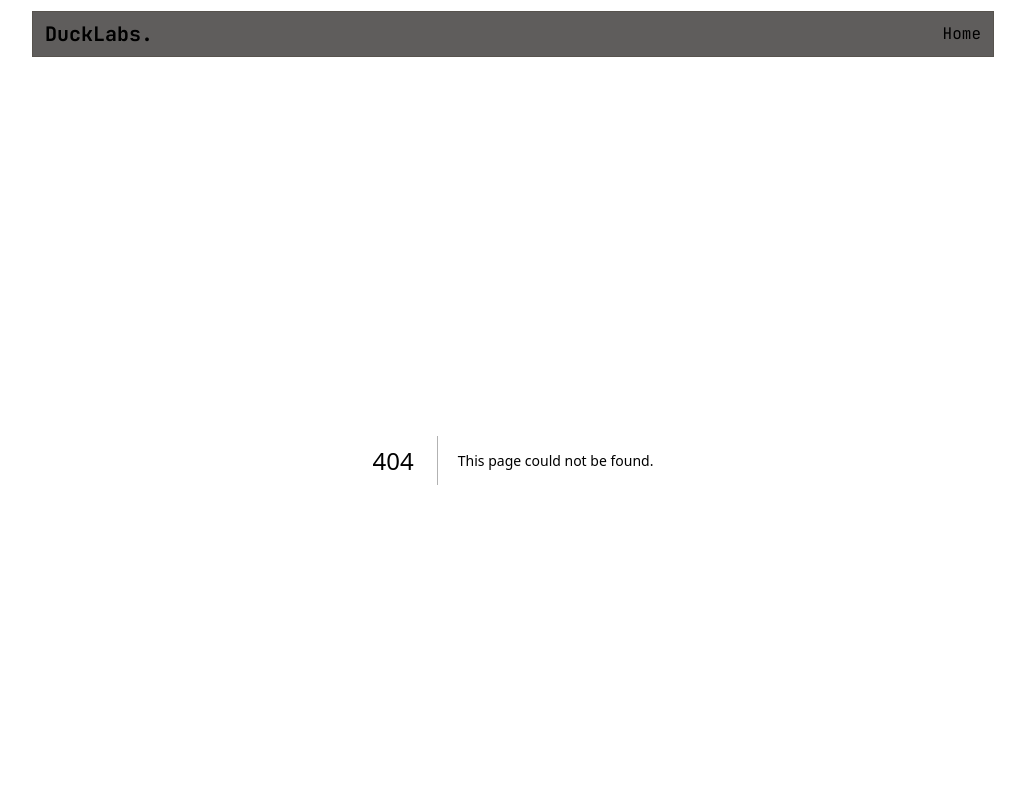
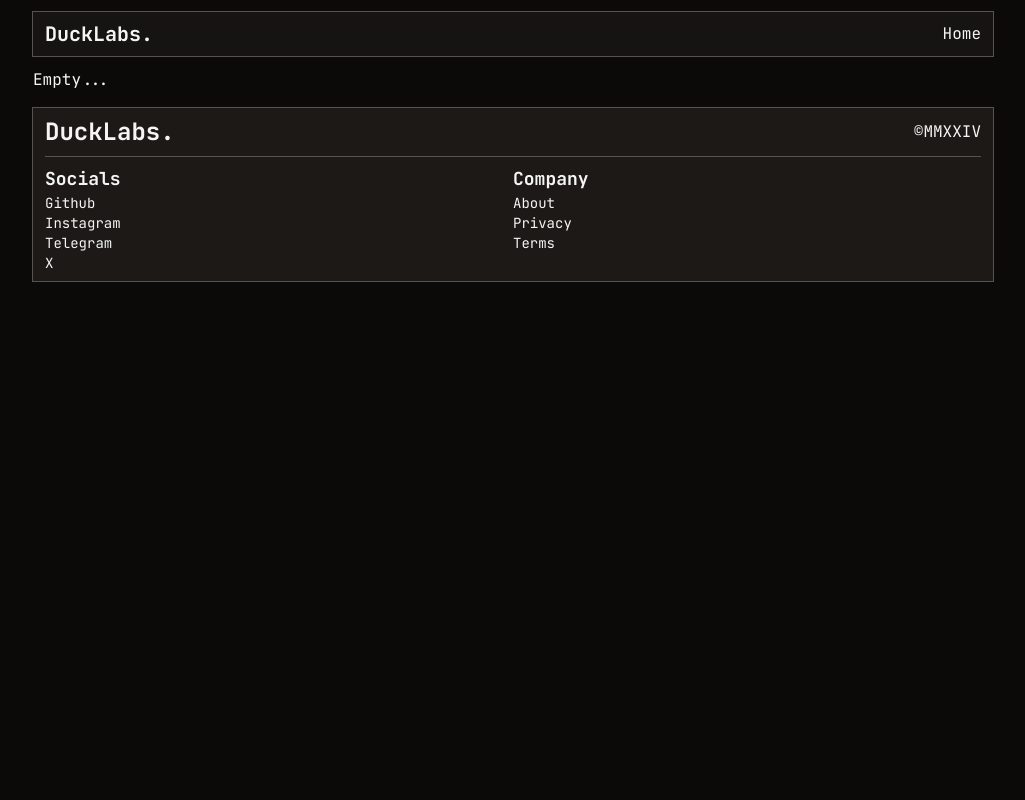
Before and after one commit to xarzoa/ducklabs, a Next.js app: page /about in a window 1280 px wide. Before the commit this address had no page. Shown: the top 800 px of the page, without its empty margins (127-1152 px from the left). Built offline with nearby package versions, Linux system fonts and the light colour scheme.

Commit message:
some random updates

```diff
--- /dev/null
+++ b/app/about/page.tsx
@@ -0,0 +1,3 @@
+export default function About() {
+  return <div>Empty...</div>;
+}
--- /dev/null
+++ b/app/global-error.tsx
@@ -0,0 +1,29 @@
+"use client";
+
+export default function GlobalError({
+  error,
+  reset,
+}: {
+  error: Error & { digest?: string };
+  reset: () => void;
+}) {
+  console.log(error);
+  return (
+    <html lang="en">
+      <body>
+        <div className="min-h-screen w-full grid place-items-center">
+          <div>
+            <h2 className="text-2xl">Something went wrong!</h2>
+            <button
+              onClick={() => reset()}
+              type="button"
+              className="p-2 ml-1 bg-stone-800 ring-1 ring-offset-0 focus:ring-stone-100 ring-stone-600 min-w-[110px] h-10 grid place-items-center"
+            >
+              Try again
+            </button>
+          </div>
+        </div>
+      </body>
+    </html>
+  );
+}
--- a/app/layout.tsx
+++ b/app/layout.tsx
@@ -21,8 +21,8 @@ const dmSans = DM_Sans({
 });
 
 export const metadata: Metadata = {
-  title: "DuckLabs - We innovate.",
-  description: "Generative AI is the future. We are building the future.",
+  title: "DuckLabs - We build for the future.",
+  description: "Generative AI is the future. We are building for the future.",
 };
 
 export const viewport = {
@@ -43,7 +43,7 @@ export default function RootLayout({
         <ThemeProvider forcedTheme="dark" attribute="class" defaultTheme="dark">
           <Header />
           <div className="flex items-center justify-center">
-            <div className="md:w-[75%] w-full">{children}</div>
+            <div className="md:w-[75%] w-full px-2 md:p-0">{children}</div>
           </div>
           <Toaster
             theme="dark"
--- /dev/null
+++ b/app/legal/privacy/page.tsx
@@ -0,0 +1,3 @@
+export default function Privacy() {
+  return <div>Empty...</div>;
+}
--- /dev/null
+++ b/app/legal/terms/page.tsx
@@ -0,0 +1,3 @@
+export default function Terms() {
+  return <div>Empty...</div>;
+}
--- /dev/null
+++ b/app/not-found.tsx
@@ -0,0 +1,22 @@
+import Link from "next/link";
+
+export default function NotFound() {
+  return (
+    <div className="h-[70vh] grid place-items-center">
+      <div className="relative">
+        <div className="h-10 w-5 bg-white blur-xl absolute -z-10" />
+        <div className="text-center bg-stone-800/50 backdrop-blur-sm p-2 border border-stone-600">
+          <h2 className="text-2xl font-bold">Page Not Found!</h2>
+          <p className="text-stone-300">Could not find requested resource.</p>
+          <Link
+            href="/"
+            className="p-2 mt-2 bg-stone-800 ring-1 ring-offset-0 focus:ring-stone-100 ring-stone-600 grid place-items-center"
+          >
+            Return Home
+          </Link>
+        </div>
+        <div className="h-10 w-5 bg-white blur-xl absolute -z-10 right-0 bottom-2" />
+      </div>
+    </div>
+  );
+}
--- a/app/page.tsx
+++ b/app/page.tsx
@@ -9,20 +9,24 @@ export default function Home() {
         <div className="w-4 h-36 absolute bg-white blur-2xl -z-20 -bottom-16 right-36 -rotate-[35deg]" />
         <div className="text-center">
           <div className="my-24 mx-8">
-            <div className="text-3xl font-bold backdrop-blur-sm p-2">Yet another AI?</div>
-            <div className="text-stone-300">No! We build with FOSS, for humans!</div>
+            <div className="text-3xl font-bold backdrop-blur-sm p-2">We build for the future.</div>
+            <div className="text-stone-300">AI is not the future, It's a piece of it!</div>
           </div>
           <NewsLetter />
         </div>
       </div>
-      <div className="grid grid-cols-1 md:grid-cols-2 m-2 p-2 gap-2">
-        <div className="backdrop-blur-sm rotate-2 p-2 bg-stone-900/50">We build apps, bots, for web and you!</div>
+      <div className="grid grid-cols-1 md:grid-cols-2 m-2 p-2 gap-6">
+        <div className="backdrop-blur-sm rotate-2 p-2 bg-stone-900/50">
+          We build apps, bots, and tools for web and you!
+        </div>
         <div className="backdrop-blur-sm -rotate-2 p-2 bg-stone-900/50">
-          We are passionate about making discord and telegram bots.
+          Yes, We love ducks. And yes course, we pet ducks too.
         </div>
-        <div className="backdrop-blur-sm rotate-2 p-2 bg-stone-900/50">We made whisp. A stanger chat site.</div>
         <div className="backdrop-blur-sm rotate-2 p-2 bg-stone-900/50">
-          We made the GooseAI. One of the most advanced AI telegram bots.
+          Did you know, AI is just a fancy pharse? and we still isn't there yet.
+        </div>
+        <div className="backdrop-blur-sm rotate-2 p-2 bg-stone-900/50">
+          Did you know? We made the GooseAI. One of the most advanced AI telegram bots.
         </div>
       </div>
     </main>
--- a/app/projects/page.tsx
+++ b/app/projects/page.tsx
@@ -34,10 +34,10 @@ const projects = [
 export default function Projects() {
   return (
     <main>
-      <div className="grid grid-cols-1 md:grid-cols-2 gap-2 m-2 md:m-0">
+      <div className="grid grid-cols-1 md:grid-cols-2 gap-2">
         {projects.map((project) => (
           <div key={project.name} className="bg-stone-900/70 p-2 ring-1 ring-stone-600 ">
-            <div className="flex gap-2">
+            <div className="flex gap-2 items-center">
               <h2 className="font-bold">{project.name}</h2>
               <div
                 className={`h-4 px-[2px] text-xs ring-1 ring-offset-0 ${project.status ? "bg-stone-50 ring-white text-stone-900" : "bg-stone-400 ring-stone-300"}`}
--- a/components/footer.tsx
+++ b/components/footer.tsx
@@ -2,26 +2,27 @@ import Link from "next/link";
 
 export default function Header() {
   return (
-    <div className="flex justify-center">
-      <footer className="px-3 py-2 bg-stone-900 md:w-[75%] w-full duration-300 ring-1 ring-stone-600 mt-4">
-        <div className="flex items-center justify-between gap-6">
+    <div className="flex justify-center mx-2 md:m-0">
+      <footer className="px-3 py-2 bg-stone-900 md:w-[75%] w-full duration-300 ring-1 ring-stone-600 mt-4 space-y-2">
+        <div className="flex items-center justify-between">
           <div className="text-2xl font-bold">DuckLabs.</div> <div>©MMXXIV</div>
         </div>
-        <div className="grid grid-cols-3 mt-3">
+        <div className="h-[1px] w-full bg-stone-600" />
+        <div className="grid grid-cols-2">
           <div>
             <h2 className="text-lg font-bold">Socials</h2>
             <ul className="text-sm">
               <li>
+                <a href="https://github.com/labsduck">Github</a>
+              </li>
+              <li>
                 <a href="https://instagram.com/labsduck">Instagram</a>
               </li>
               <li>
-                <a href="https://x.com/labsduck">X</a>
+                <a href="https://t.me/ducklabs">Telegram</a>
               </li>
               <li>
-                <a href="https://github.com/labsduck">Github</a>
-              </li>
-              <li>
-                <a href="https://t.me/ducklabs">Telegram</a>
+                <a href="https://x.com/labsduck">X</a>
               </li>
             </ul>
           </div>
@@ -32,17 +33,11 @@ export default function Header() {
                 <Link href="/about">About</Link>
               </li>
               <li>
-                <a href="/terms">Terms</a>
+                <a href="/legal/privacy">Privacy</a>
               </li>
               <li>
-                <a href="/privacy">Privacy</a>
+                <a href="/legal/terms">Terms</a>
               </li>
-            </ul>
-          </div>
-          <div>
-            <h2 className="text-lg font-bold">Resources</h2>
-            <ul className="text-sm">
-              <li>Nothing...</li>
             </ul>
           </div>
         </div>
--- a/components/header.tsx
+++ b/components/header.tsx
@@ -7,7 +7,7 @@ export default function Header() {
   const path = usePathname();
   const newPath = path !== "/";
   return (
-    <div className="flex justify-center sticky top-1 z-50">
+    <div className="flex justify-center sticky top-1 z-50 mb-2">
       <header className="m-2 backdrop-blur-sm bg-stone-900/70 px-3 py-2 md:w-[75%] w-full duration-300 ring-1 ring-stone-600">
         <div className="flex items-center justify-between gap-6">
           <h2 className="font-bold text-xl">DuckLabs.</h2>
```
